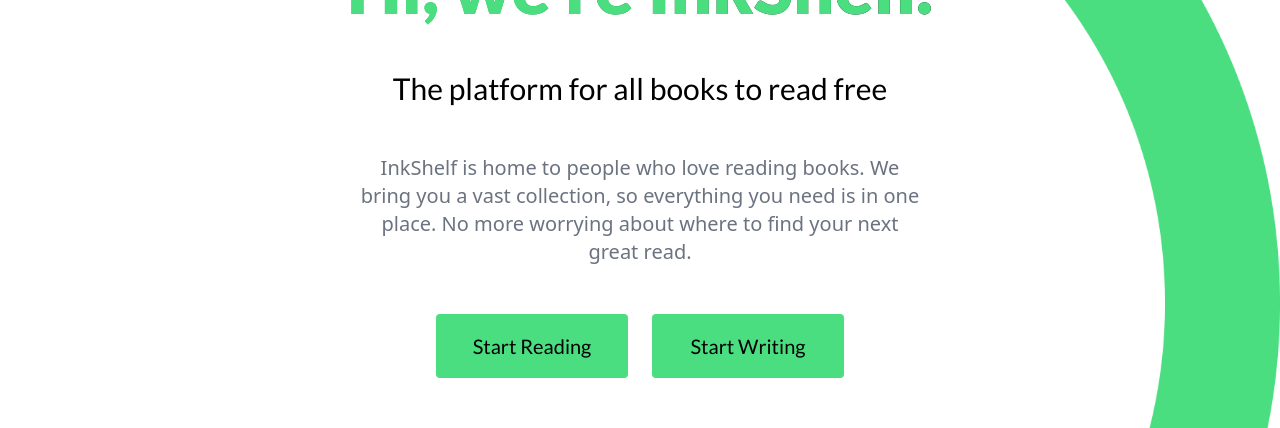
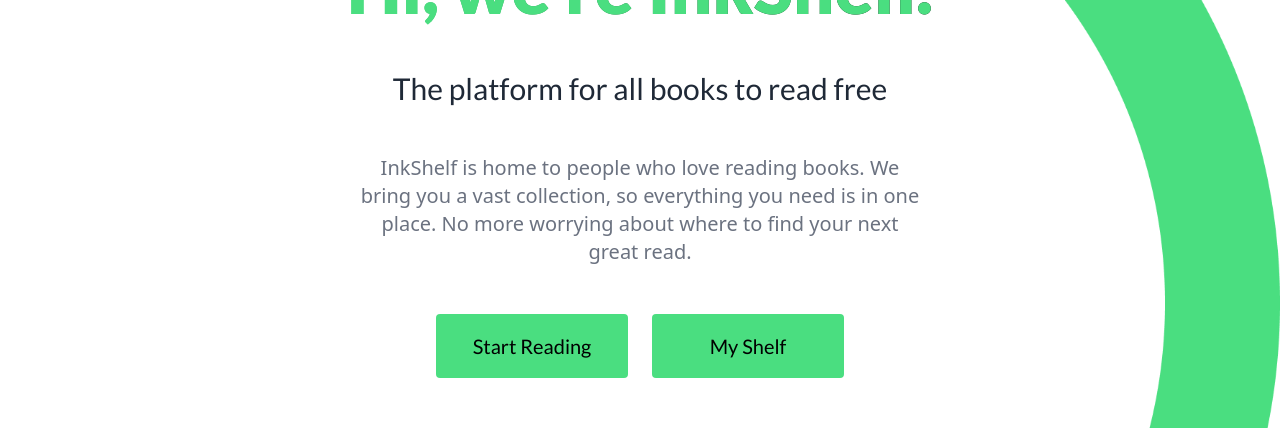
Before and after one commit to scripter-kartik/InkShelf, a Next.js app: page / in a window 1280 px wide. Shown: the part 270-698 px from the top of the page. Built offline with nearby package versions, Linux system fonts and the light colour scheme; no server answers; a web font is replaced by a local one.

Commit message:
fix: restore dark mode, My Shelf button, and home page dark styles
- Add ThemeProvider to root layout so dark class toggling works globally
- Replace non-functional 'Start Writing' button with 'My Shelf' link to /shelf
- Add dark mode Tailwind classes to Home.jsx (bg, text, gradient, buttons)

```diff
--- a/src/app/components/Home.jsx
+++ b/src/app/components/Home.jsx
@@ -1,21 +1,21 @@
 import Link from "next/link";
 export default function Home() {
-    return (<div className="relative w-screen min-h-[calc(100vh-64px)] overflow-hidden">
+    return (<div className="relative w-screen min-h-[calc(100vh-64px)] overflow-hidden bg-white dark:bg-gray-950">
       <img className="absolute top-0 left-0 h-[calc(100vh-64px)] w-auto object-contain z-0 hidden 2xl:block" src="/Bird.png" alt="Left Decorative Bird"/>
 
       <img className="absolute top-0 right-0 h-[calc(100vh-64px)] w-auto object-cover z-0" src="/Subtract.png" alt="Right Decorative Blob"/>
 
       <div className="flex flex-col justify-center items-center gap-12 px-4 text-center h-[calc(100vh-64px)] relative z-10 max-w-6xl mx-auto">
-        <h1 className="lg:text-green-400 bg-gradient-to-r from-green-400 to-black bg-clip-text text-transparent font-lato font-extrabold text-5xl sm:text-6xl md:text-7xl">
+        <h1 className="lg:text-green-400 bg-gradient-to-r from-green-400 to-black dark:to-white bg-clip-text text-transparent font-lato font-extrabold text-5xl sm:text-6xl md:text-7xl">
           Hi, we're InkShelf.
         </h1>
 
-        <p className="text-2xl sm:text-3xl font-lato">
+        <p className="text-2xl sm:text-3xl font-lato text-gray-800 dark:text-gray-100">
           The platform for all books to read free
         </p>
 
         <div className="max-w-xl px-2">
-          <p className="font-extralight text-lg sm:text-xl text-gray-500">
+          <p className="font-extralight text-lg sm:text-xl text-gray-500 dark:text-gray-400">
             InkShelf is home to people who love reading books. We bring you a
             vast collection, so everything you need is in one place. No more
             worrying about where to find your next great read.
@@ -24,13 +24,15 @@
 
         <div className="flex flex-col sm:flex-row gap-4 sm:gap-6">
           <Link href="/books">
-            <button className="w-48 h-14 sm:h-16 bg-green-400 font-lato text-lg sm:text-xl rounded hover:bg-green-500 transition">
+            <button className="w-48 h-14 sm:h-16 bg-green-400 font-lato text-lg sm:text-xl rounded hover:bg-green-500 transition dark:bg-green-600 dark:hover:bg-green-500 dark:text-white">
               Start Reading
             </button>
           </Link>
-          <button className="w-48 h-14 sm:h-16 bg-green-400 font-lato text-lg sm:text-xl rounded hover:bg-green-500 transition">
-            Start Writing
-          </button>
+          <Link href="/shelf">
+            <button className="w-48 h-14 sm:h-16 bg-green-400 font-lato text-lg sm:text-xl rounded hover:bg-green-500 transition dark:bg-green-600 dark:hover:bg-green-500 dark:text-white">
+              My Shelf
+            </button>
+          </Link>
         </div>
       </div>
     </div>);
--- a/src/app/layout.tsx
+++ b/src/app/layout.tsx
@@ -2,6 +2,7 @@
 import { Geist, Geist_Mono } from "next/font/google";
 import "../styles/globals.css";
 import AuthProvider from "@/app/components/AuthProvider";
+import { ThemeProvider } from "@/components/ThemeProvider";
 const geistSans = Geist({
     variable: "--font-geist-sans",
     subsets: ["latin"],
@@ -24,10 +25,11 @@
         <link href="https://fonts.googleapis.com/css2?family=Intel+One+Mono:ital,wght@0,300..700;1,300..700&family=Lato:ital,wght@0,100;0,300;0,400;0,700;0,900;1,100;1,300;1,400;1,700;1,900&family=Playwrite+AU+QLD:wght@100..400&family=Winky+Rough:ital,wght@0,300..900;1,300..900&display=swap" rel="stylesheet"></link>
       </head>
       <body className={`${geistSans.variable} ${geistMono.variable} antialiased`}>
-        <AuthProvider>
-          {children}
-        </AuthProvider>
-
+        <ThemeProvider>
+          <AuthProvider>
+            {children}
+          </AuthProvider>
+        </ThemeProvider>
       </body>
     </html>);
 }
```
